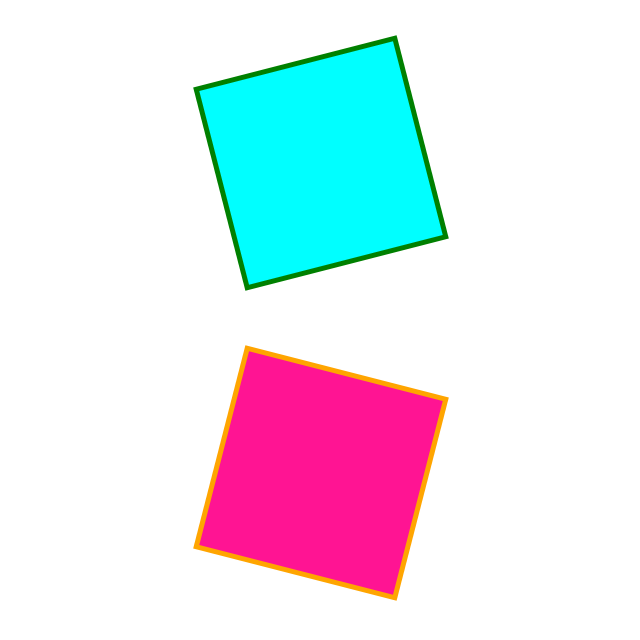
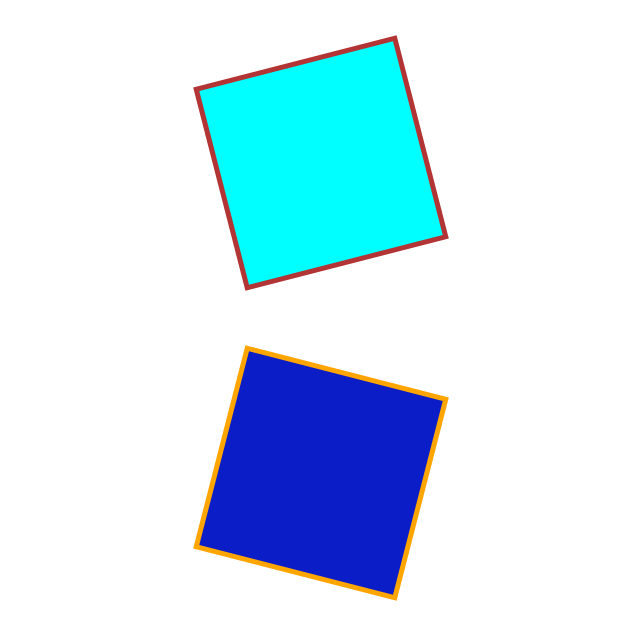
Before and after one commit to juniorHn89/Front-end, a plain HTML site: page figuras-geometricas/cuadrado-2.html in a window 1280 px wide. In both pictures the pointer is over the element 640 px from the left and 473 px from the top of the page. Shown: the whole page, without its empty margins (319-959 px from the left). Drawn offline with Linux system fonts and the light colour scheme.

Commit message:
Cuadrado Modificado,Rotaivo

```diff
--- a/figuras-geometricas/cuadrado-2.html
+++ b/figuras-geometricas/cuadrado-2.html
@@ -13,7 +13,7 @@
             width: 200px;
             height: 25vh;
             background-color: aqua;
-            border: 5px solid green;
+            border: 5px solid rgba(219, 7, 7, 0.815);
             transition: background-color 0.8s ease, border-color 0.8s ease;
             margin: 50px auto;
             animation: rotar 2s linear infinite;
@@ -36,7 +36,7 @@
         }
 
         .cuadrado-inverso:hover {
-            background-color: deeppink;
+            background-color: rgb(10, 29, 199);
             border-color: orange;
         }
 
```
